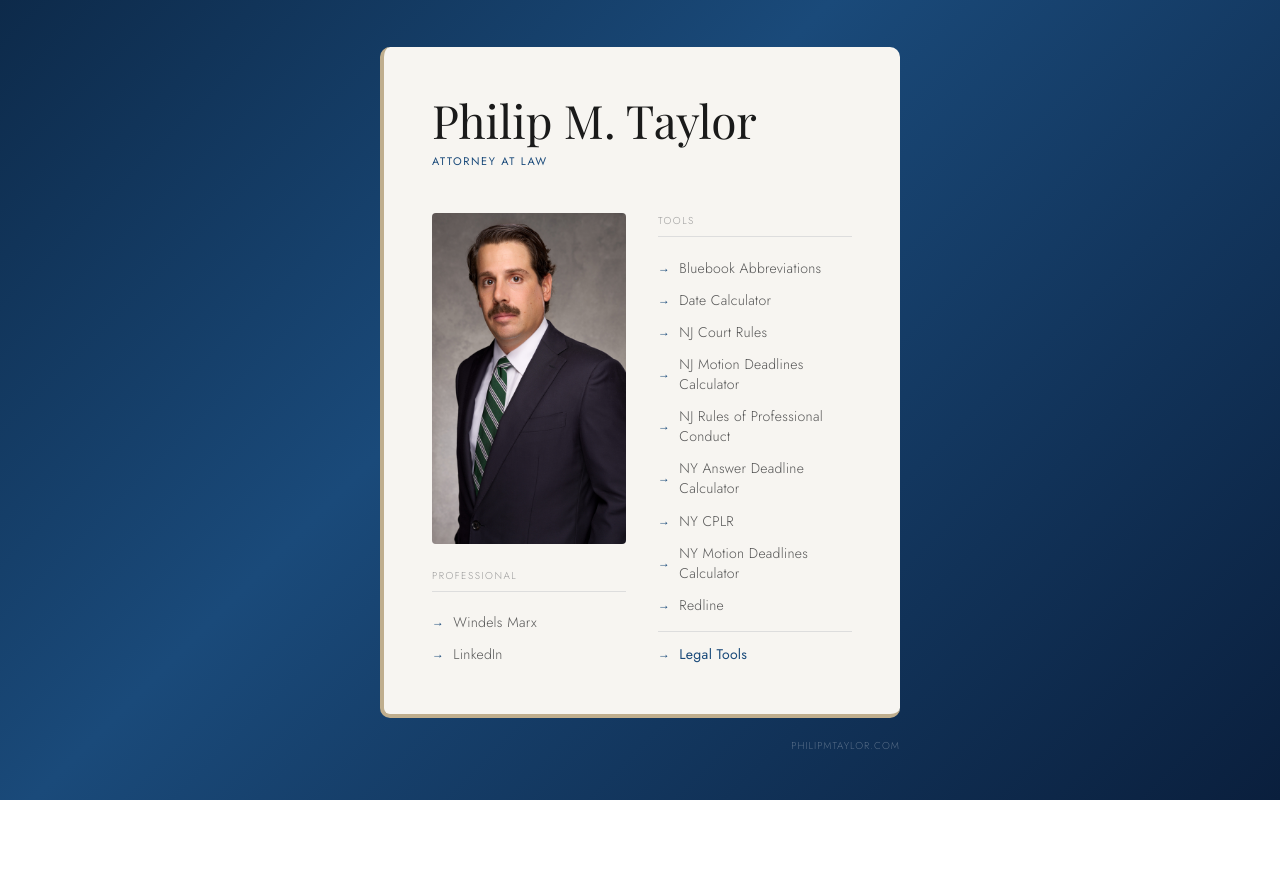
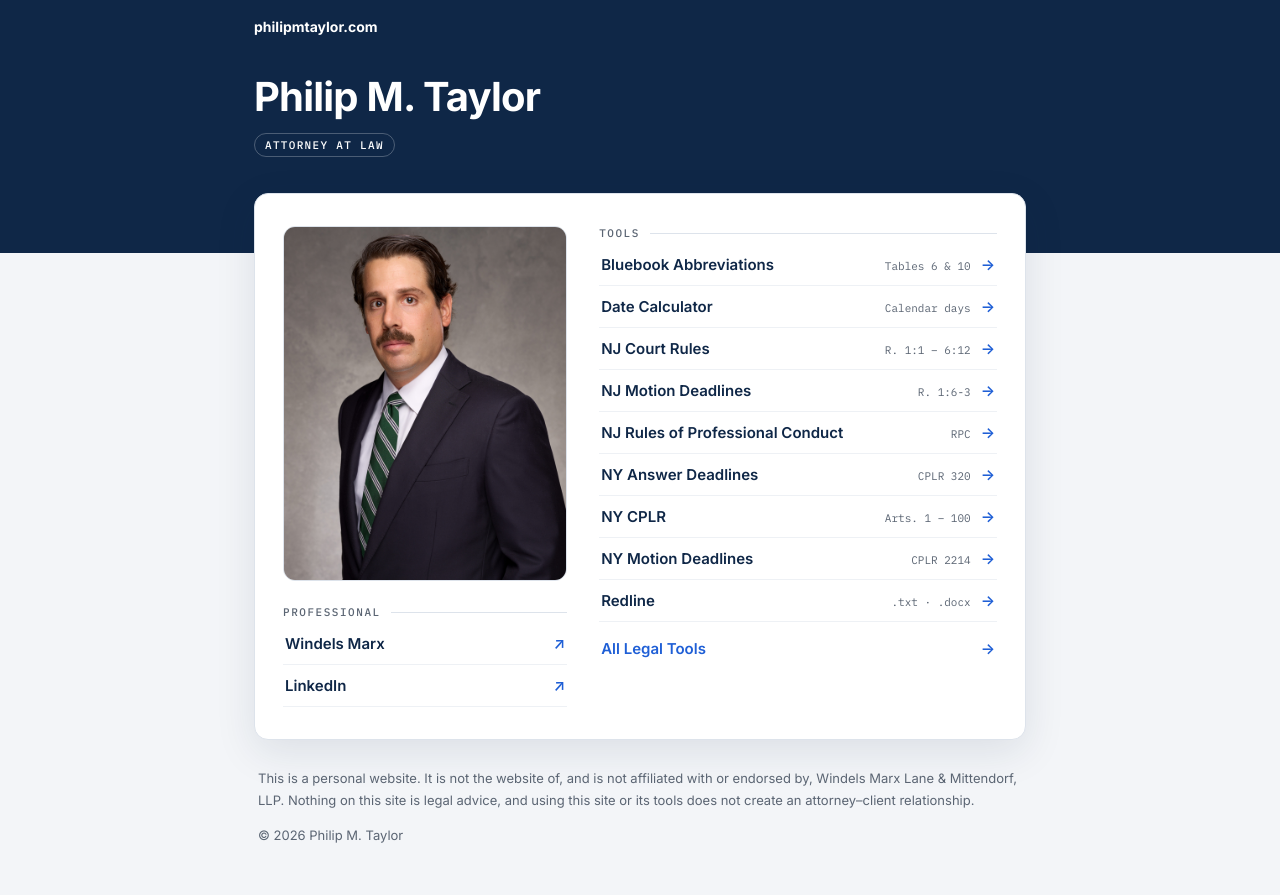
Before and after one commit to lunaticllama/lunaticllama.github.io, a plain HTML site: page index.html in a window 1280 px wide. Before the commit the page ends 800 px from the top, so only its background shows below. Drawn offline with nearby package versions, Linux system fonts and the light colour scheme.

Commit message:
Restyle home page to match the Legal Tools design
Navy header, overlapping white card with photo, professional links and
tool list, and the shared site footer, all on styles.css.

Co-Authored-By: Claude Opus 5.5 <noreply@anthropic.com>

```diff
--- a/index.html
+++ b/index.html
@@ -6,241 +6,132 @@
   <meta name="description" content="Philip M. Taylor — Attorney">
   <meta name="author" content="Philip M. Taylor">
   <title>Philip M. Taylor</title>
-  <link rel="preconnect" href="https://fonts.googleapis.com">
-  <link rel="preconnect" href="https://fonts.gstatic.com" crossorigin>
   <link rel="icon" type="image/x-icon" href="/favicons/favicon.ico">
   <link rel="icon" type="image/svg+xml" href="/favicons/favicon.svg">
   <link rel="apple-touch-icon" href="/favicons/apple-touch-icon.png">
-  <link href="https://fonts.googleapis.com/css2?family=Playfair+Display:wght@400;500&family=Jost:wght@300;400&display=swap" rel="stylesheet">
+  <link rel="preconnect" href="https://fonts.googleapis.com">
+  <link rel="preconnect" href="https://fonts.gstatic.com" crossorigin>
+  <link href="https://fonts.googleapis.com/css2?family=Inter:wght@400;500;600;700&family=IBM+Plex+Mono:wght@400;500&display=swap" rel="stylesheet">
+  <link rel="stylesheet" href="styles.css?v=20261125">
   <style>
-    *, *::before, *::after {
-      box-sizing: border-box;
-      margin: 0;
-      padding: 0;
+    /* ── Page-specific: home ── */
+    .home .wrap { max-width: 820px; }
+    .home .page-title { padding: 40px 0 96px; }
+    .page-title .role {
+      display: inline-block; margin-top: 14px;
+      font-family: var(--mono); font-size: 11px; font-weight: 500;
+      letter-spacing: .12em; text-transform: uppercase;
+      color: var(--white); border: 1px solid rgba(255,255,255,0.25);
+      border-radius: 999px; padding: 4px 10px;
     }
 
-    html, body {
-      height: 100%;
+    .home-grid {
+      display: grid; grid-template-columns: minmax(0, 5fr) minmax(0, 7fr); gap: 32px;
     }
+    .profile { display: flex; flex-direction: column; gap: 24px; }
+    .photo {
+      aspect-ratio: 4 / 5; max-width: 100%;
+      border-radius: 12px; overflow: hidden;
+      background: var(--line-soft); border: 1px solid var(--line);
+    }
+    .photo img { display: block; width: 100%; height: 100%; object-fit: cover; object-position: 50% 12%; }
 
-    body {
-      font-family: 'Jost', sans-serif;
-      font-weight: 300;
-      background: linear-gradient(135deg, #0d2a4a 0%, #1a4a7a 40%, #0a1f3d 100%);
-      min-height: 100vh;
-      display: flex;
-      align-items: center;
-      justify-content: center;
-      padding: 2rem;
+    .profile .section-label, .home-grid > section > .section-label { margin-bottom: 4px; }
+    .link-list { list-style: none; }
+    .link-row {
+      display: flex; align-items: baseline; justify-content: space-between; gap: 12px;
+      padding: 11px 2px; border-bottom: 1px solid var(--line-soft);
+      text-decoration: none; color: var(--navy);
+      font-size: 15px; font-weight: 600;
+      transition: color .15s;
     }
+    .link-row:hover { color: var(--blue); }
+    .link-row:focus-visible { outline: 2px solid var(--blue); outline-offset: 2px; border-radius: 4px; }
+    .link-meta { display: inline-flex; align-items: baseline; gap: 10px; flex-shrink: 0; }
+    .link-cite { font-family: var(--mono); font-size: 11px; font-weight: 400; color: var(--muted); }
+    .link-arrow { color: var(--blue); font-size: 15px; transition: transform .15s; }
+    .link-row:hover .link-arrow { transform: translateX(3px); }
+    .link-row.all-tools { border-bottom: none; margin-top: 6px; color: var(--blue); }
 
-    .card-wrapper {
-      width: 100%;
-      max-width: 520px;
-      opacity: 0;
-      transform: translateY(18px);
-      animation: fadeUp 0.8s cubic-bezier(0.22, 1, 0.36, 1) 0.1s forwards;
-    }
-
-    @keyframes fadeUp {
-      to {
-        opacity: 1;
-        transform: translateY(0);
-      }
-    }
-
-    .card {
-      background: #f7f5f1;
-      border-radius: 10px;
-      border-left: 4px solid #bfae8e;
-      border-bottom: 4px solid #bfae8e;
-      padding: 3rem 3rem 2.75rem;
-    }
-
-    .name {
-      font-family: 'Playfair Display', serif;
-      font-size: clamp(36px, 8vw, 46px);
-      font-weight: 400;
-      color: #1a1a1a;
-      line-height: 1.1;
-      margin-bottom: 0.5rem;
-      opacity: 0;
-      animation: fadeUp 0.7s cubic-bezier(0.22, 1, 0.36, 1) 0.35s forwards;
-    }
-
-    .subtitle {
-      font-size: 11px;
-      color: #1a4a7a;
-      letter-spacing: 0.14em;
-      text-transform: uppercase;
-      font-weight: 400;
-      margin-bottom: 2.75rem;
-      opacity: 0;
-      animation: fadeUp 0.7s cubic-bezier(0.22, 1, 0.36, 1) 0.45s forwards;
-    }
-
-    .link-grid {
-      display: grid;
-      grid-template-columns: 1fr 1fr;
-      gap: 2rem;
-      opacity: 0;
-      animation: fadeUp 0.7s cubic-bezier(0.22, 1, 0.36, 1) 0.55s forwards;
-    }
-
-    .profile-col {
-      display: flex;
-      flex-direction: column;
-    }
-
-    /* Photo fills the space Tools leaves free, so this column never runs longer */
-    .photo {
-      position: relative;
-      flex: 1;
-      min-height: 120px;
-      margin-bottom: 1.5rem;
-      border-radius: 4px;
-      overflow: hidden;
-      background: #ddd;
-    }
-
-    .photo img {
-      position: absolute;
-      inset: 0;
-      width: 100%;
-      height: 100%;
-      object-fit: cover;
-      object-position: 50% 12%;
-    }
-
-    .section-label {
-      font-size: 10px;
-      letter-spacing: 0.15em;
-      text-transform: uppercase;
-      color: #999;
-      border-bottom: 0.5px solid #ddd;
-      padding-bottom: 0.5rem;
-      margin-bottom: 0.9rem;
-    }
-
-    .nav-link {
-      display: flex;
-      align-items: center;
-      gap: 9px;
-      font-size: 14px;
-      color: #555;
-      text-decoration: none;
-      padding: 0.38rem 0;
-      transition: color 0.2s ease;
-      font-weight: 300;
-      letter-spacing: 0.02em;
-    }
-
-    .nav-link:hover {
-      color: #1a4a7a;
-    }
-
-    /* Overview link sits apart from the alphabetical tool list */
-    .nav-link.all-tools {
-      margin-top: 0.6rem;
-      padding-top: 0.8rem;
-      border-top: 0.5px solid #ddd;
-      color: #1a4a7a;
-      font-weight: 400;
-    }
-
-    .arrow {
-      font-size: 12px;
-      color: #1a4a7a;
-      display: inline-block;
-      transition: transform 0.2s ease;
-      line-height: 1;
-    }
-
-    .nav-link:hover .arrow {
-      transform: translateX(3px);
-    }
-
-    .domain {
-      display: block;
-      font-size: 10px;
-      letter-spacing: 0.1em;
-      text-transform: uppercase;
-      color: rgba(255, 255, 255, 0.3);
-      text-align: right;
-      margin-top: 1.25rem;
-      font-family: 'Jost', sans-serif;
-      font-weight: 300;
-    }
-
-    @media (max-width: 480px) {
-      .card {
-        padding: 2.25rem 2rem 2rem;
-      }
-      .link-grid {
-        grid-template-columns: 1fr;
-        gap: 1.75rem;
-      }
-      .photo {
-        flex: none;
-        height: 260px;
-      }
+    @media (max-width: 640px) {
+      .home-grid { grid-template-columns: minmax(0, 1fr); gap: 28px; }
+      .photo { aspect-ratio: 1 / 1; }
+      .link-cite { display: none; }
     }
   </style>
 </head>
-<body>
-  <div class="card-wrapper">
-    <div class="card">
-      <h1 class="name">Philip M. Taylor</h1>
-      <p class="subtitle">Attorney at Law</p>
-      <div class="link-grid">
-        <div class="profile-col">
-          <div class="photo">
-            <img src="/images/headshot.jpg" alt="Philip M. Taylor">
-          </div>
-          <p class="section-label">Professional</p>
-          <a class="nav-link" href="https://www.windelsmarx.com/attorney_detail.cfm?id=208" target="_blank" rel="noopener">
-            <span class="arrow">→</span> Windels Marx
-          </a>
-          <a class="nav-link" href="https://www.linkedin.com/in/philipmtaylor14/" target="_blank" rel="noopener">
-            <span class="arrow">→</span> LinkedIn
-          </a>
-        </div>
-        <div>
-          <p class="section-label">Tools</p>
-          <a class="nav-link" href="/bluebook-abbreviations.html">
-            <span class="arrow">→</span> Bluebook Abbreviations
-          </a>
-          <a class="nav-link" href="/date-calculator.html">
-            <span class="arrow">→</span> Date Calculator
-          </a>
-          <a class="nav-link" href="/nj-court-rules.html">
-            <span class="arrow">→</span> NJ Court Rules
-          </a>
-          <a class="nav-link" href="/nj-motion-deadlines-calculator.html">
-            <span class="arrow">→</span> NJ Motion Deadlines Calculator
-          </a>
-          <a class="nav-link" href="/nj-rpc.html">
-            <span class="arrow">→</span> NJ Rules of Professional Conduct
-          </a>
-          <a class="nav-link" href="/ny-response-deadline-calculator.html">
-            <span class="arrow">→</span> NY Answer Deadline Calculator
-          </a>
-          <a class="nav-link" href="/ny-cplr.html">
-            <span class="arrow">→</span> NY CPLR
-          </a>
-          <a class="nav-link" href="/ny-motion-deadlines-calculator.html">
-            <span class="arrow">→</span> NY Motion Deadlines Calculator
-          </a>
-          <a class="nav-link" href="/redline.html">
-            <span class="arrow">→</span> Redline
-          </a>
-          <a class="nav-link all-tools" href="/tools.html">
-            <span class="arrow">→</span> Legal Tools
-          </a>
-        </div>
+<body class="home">
+
+  <header class="site-header">
+    <div class="wrap">
+      <nav class="breadcrumb" aria-label="Breadcrumb">
+        <span class="breadcrumb-current">philipmtaylor.com</span>
+      </nav>
+
+      <div class="page-title">
+        <h1>Philip M. Taylor</h1>
+        <span class="role">Attorney at Law</span>
       </div>
     </div>
-    <span class="domain">philipmtaylor.com</span>
-  </div>
+  </header>
+
+  <main class="wrap">
+    <div class="card">
+      <div class="card-inner home-grid">
+
+        <section class="profile" aria-label="Profile">
+          <div class="photo">
+            <img src="images/headshot.jpg" alt="Philip M. Taylor">
+          </div>
+          <div>
+            <h2 class="section-label">Professional</h2>
+            <ul class="link-list">
+              <li><a class="link-row" href="https://www.windelsmarx.com/attorney_detail.cfm?id=208" target="_blank" rel="noopener">
+                Windels Marx <span class="link-meta"><span class="link-arrow" aria-hidden="true">↗</span></span>
+              </a></li>
+              <li><a class="link-row" href="https://www.linkedin.com/in/philipmtaylor14/" target="_blank" rel="noopener">
+                LinkedIn <span class="link-meta"><span class="link-arrow" aria-hidden="true">↗</span></span>
+              </a></li>
+            </ul>
+          </div>
+        </section>
+
+        <section aria-label="Legal tools">
+          <h2 class="section-label">Tools</h2>
+          <ul class="link-list">
+            <li><a class="link-row" href="/bluebook-abbreviations.html">Bluebook Abbreviations
+              <span class="link-meta"><span class="link-cite">Tables 6 &amp; 10</span><span class="link-arrow" aria-hidden="true">→</span></span></a></li>
+            <li><a class="link-row" href="/date-calculator.html">Date Calculator
+              <span class="link-meta"><span class="link-cite">Calendar days</span><span class="link-arrow" aria-hidden="true">→</span></span></a></li>
+            <li><a class="link-row" href="/nj-court-rules.html">NJ Court Rules
+              <span class="link-meta"><span class="link-cite">R. 1:1 – 6:12</span><span class="link-arrow" aria-hidden="true">→</span></span></a></li>
+            <li><a class="link-row" href="/nj-motion-deadlines-calculator.html">NJ Motion Deadlines
+              <span class="link-meta"><span class="link-cite">R. 1:6-3</span><span class="link-arrow" aria-hidden="true">→</span></span></a></li>
+            <li><a class="link-row" href="/nj-rpc.html">NJ Rules of Professional Conduct
+              <span class="link-meta"><span class="link-cite">RPC</span><span class="link-arrow" aria-hidden="true">→</span></span></a></li>
+            <li><a class="link-row" href="/ny-response-deadline-calculator.html">NY Answer Deadlines
+              <span class="link-meta"><span class="link-cite">CPLR 320</span><span class="link-arrow" aria-hidden="true">→</span></span></a></li>
+            <li><a class="link-row" href="/ny-cplr.html">NY CPLR
+              <span class="link-meta"><span class="link-cite">Arts. 1 – 100</span><span class="link-arrow" aria-hidden="true">→</span></span></a></li>
+            <li><a class="link-row" href="/ny-motion-deadlines-calculator.html">NY Motion Deadlines
+              <span class="link-meta"><span class="link-cite">CPLR 2214</span><span class="link-arrow" aria-hidden="true">→</span></span></a></li>
+            <li><a class="link-row" href="/redline.html">Redline
+              <span class="link-meta"><span class="link-cite">.txt · .docx</span><span class="link-arrow" aria-hidden="true">→</span></span></a></li>
+            <li><a class="link-row all-tools" href="/tools.html">All Legal Tools
+              <span class="link-meta"><span class="link-arrow" aria-hidden="true">→</span></span></a></li>
+          </ul>
+        </section>
+
+      </div>
+    </div>
+  </main>
+
+  <footer class="site-footer">
+    <div class="wrap">
+      <p>This is a personal website. It is not the website of, and is not affiliated with or endorsed by, Windels Marx Lane &amp; Mittendorf, LLP. Nothing on this site is legal advice, and using this site or its tools does not create an attorney&ndash;client relationship.</p>
+      <p class="site-footer-copy">&copy; 2026 Philip M. Taylor</p>
+    </div>
+  </footer>
+
 </body>
 </html>
```
